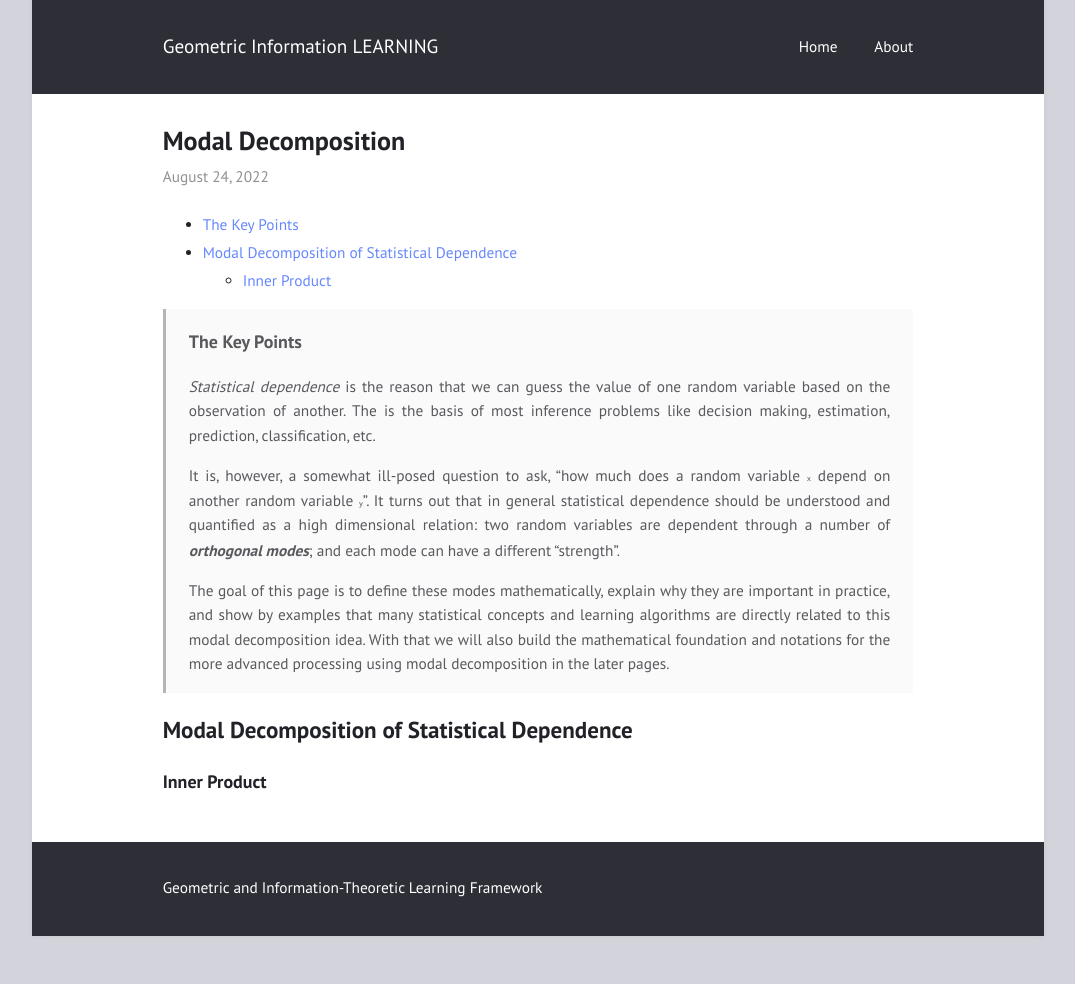
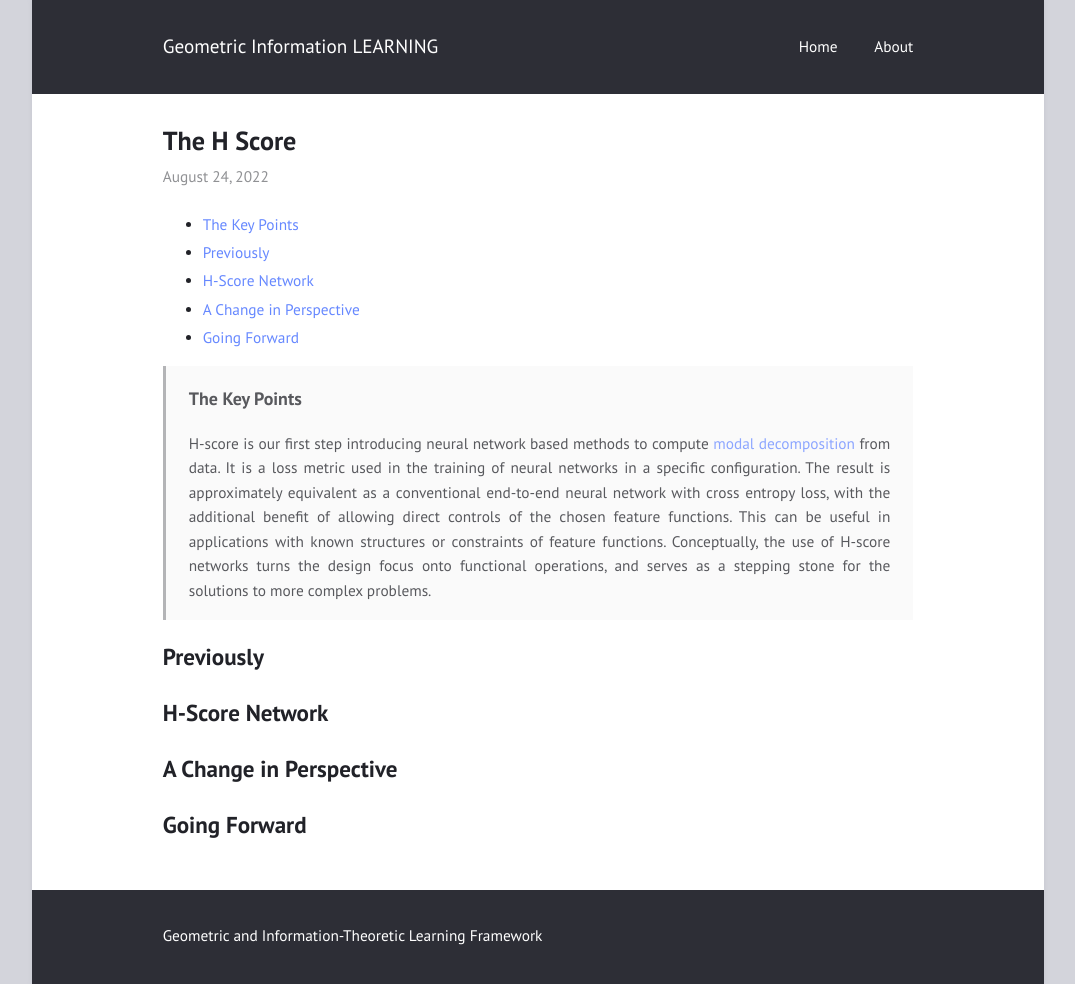
Before and after one commit to gilearning/gilearning.github.io, a Jekyll site: the page built from _posts/2022-08-24-HScore.md, in a window 1280 px wide. Shown: the whole page, without its empty margins (102-1177 px from the left). Built offline with Jekyll 4.4.1, drawn with Linux system fonts in a browser that asks for light colours; formulas are drawn with MathJax 3; before the commit the page ends 936 px from its top, so only the background shows below that.

```diff
--- a/_posts/2022-08-24-HScore.md
+++ b/_posts/2022-08-24-HScore.md
@@ -1,5 +1,5 @@
 ---
-title: "Modal Decomposition"
+title: "The H Score"
 layout: post
 ---
 
@@ -9,13 +9,14 @@
 {:toc}
 
 > ### The Key Points
->
->_Statistical dependence_ is the reason that we can guess the value of one random variable based on the observation of another. The is the basis of most inference problems like decision making, estimation, prediction, classification, etc.
->
->It is, however, a somewhat ill-posed question to ask, "how much does a random variable $\mathsf x$ depend on another random variable $\mathsf y$".
->It turns out that in general statistical dependence should be understood and quantified as a high dimensional relation: two random variables are dependent through a number of **_orthogonal modes_**; and each mode can have a different "strength".
->
->The goal of this page is to define these modes mathematically, explain why they are important in practice, and show by examples that many statistical concepts and learning algorithms are directly related to this modal decomposition idea. With that we will also build the mathematical foundation and notations for the more advanced processing using modal decomposition in the later pages.
+> H-score is our first step introducing neural network based methods to compute [modal decomposition](https://gilearning.github.io/ModalDecomposition/) from data. It is a loss metric used in the training of neural networks in a specific configuration. The result is approximately equivalent as a conventional end-to-end neural network with cross entropy loss, with the additional benefit of allowing direct controls of the chosen feature functions. This can be useful in applications with known structures or constraints of feature functions. Conceptually, the use of H-score networks turns the design focus onto functional operations, and serves as a stepping stone for the solutions to more complex problems.
 
-## Modal Decomposition of Statistical Dependence
-### Inner Product
+
+## Previously
+
+
+## H-Score Network
+
+## A Change in Perspective
+
+## Going Forward
```
Also changed, not shown: _posts/2022-08-15-ModalDecomposition.md (+4 -4 lines).
